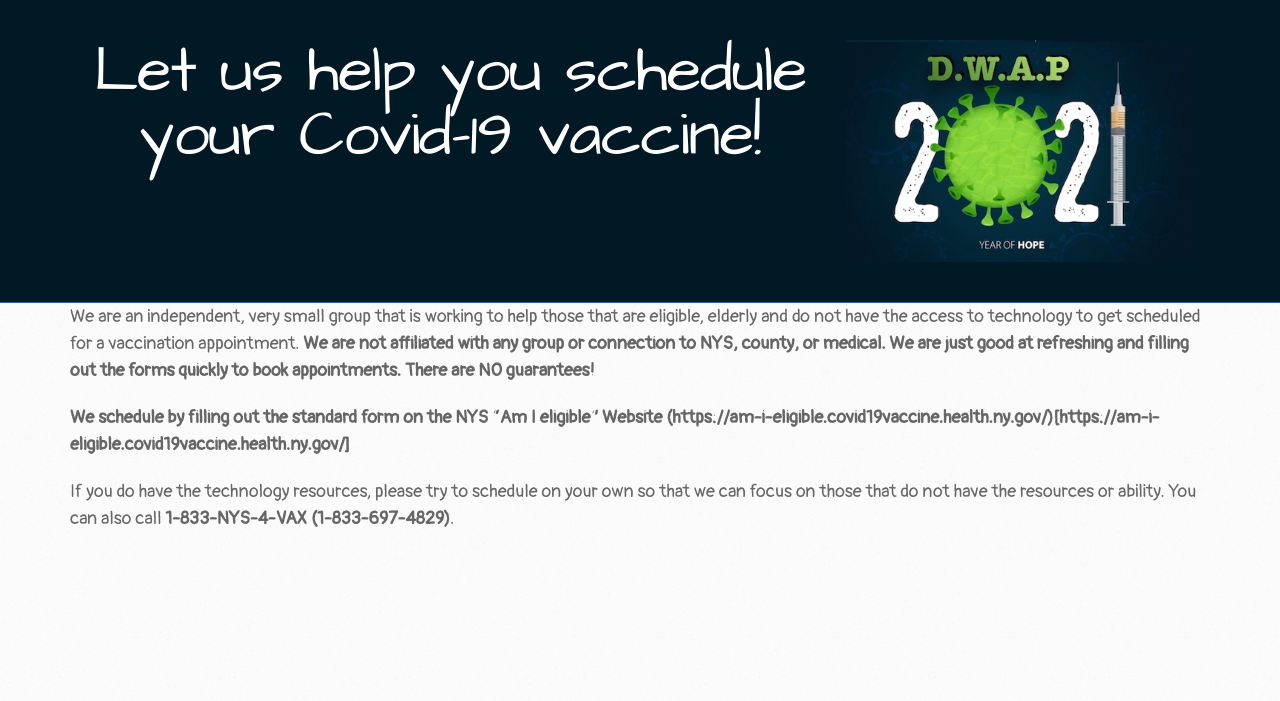
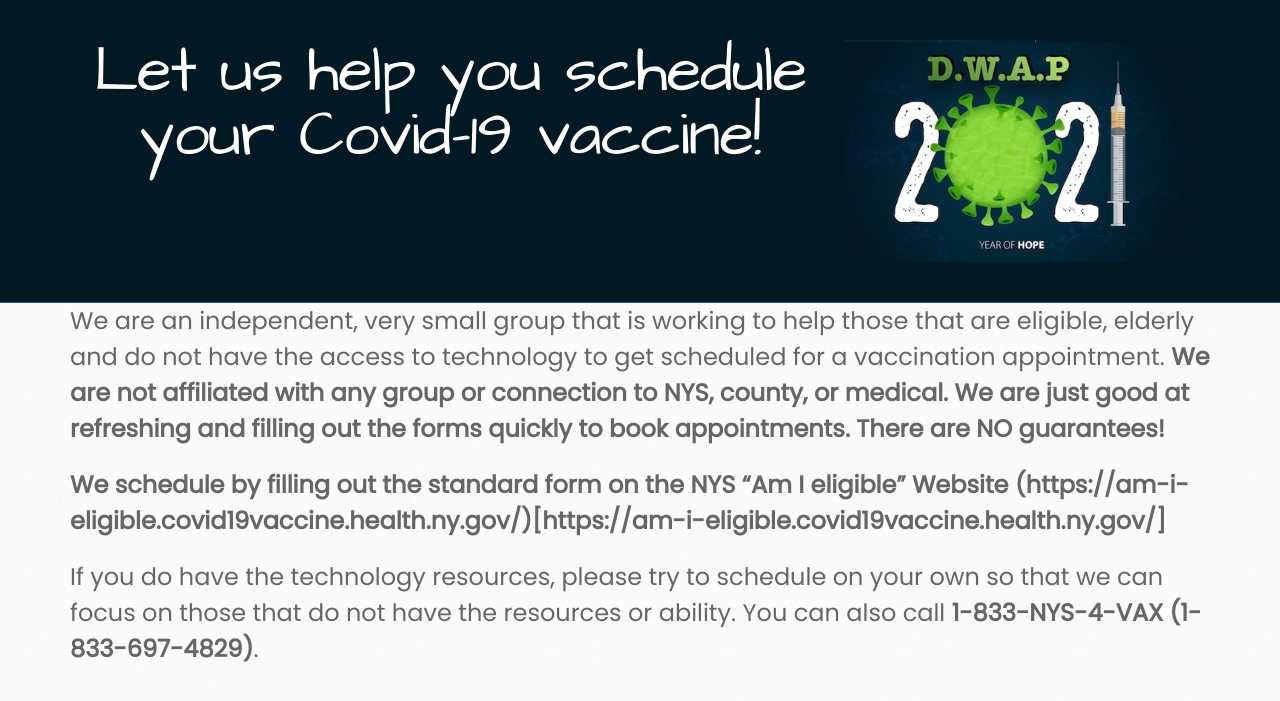
Before and after one commit to loganrath/dwap-main, a Jekyll site: the page built from index.md, in a window 1280 px wide. Shown: the top 701 px of the page. Built offline with Jekyll 4.4.1, drawn with Linux system fonts in a browser that asks for light colours.

Commit message:
new font

```diff
--- a/_sass/jekyll-theme-architect.scss
+++ b/_sass/jekyll-theme-architect.scss
@@ -1,11 +1,11 @@
 @import "normalize";
 @import "rouge-github";
-@import url('https://fonts.googleapis.com/css2?family=Architects+Daughter&family=Pangolin&display=swap');
+@import url('https://fonts.googleapis.com/css2?family=Architects+Daughter&family=Poppins&display=swap');
 
 /* LAYOUT STYLES */
 body {
-  font-family: Pangolin, 'Helvetica Neue', Helvetica, Arial, serif;
-  font-size: 18px;
+  font-family: Poppins, 'Helvetica Neue', Helvetica, Arial, serif;
+  font-size: 24px;
   font-weight: 400;
   line-height: 1.5;
   color: #666;
```
